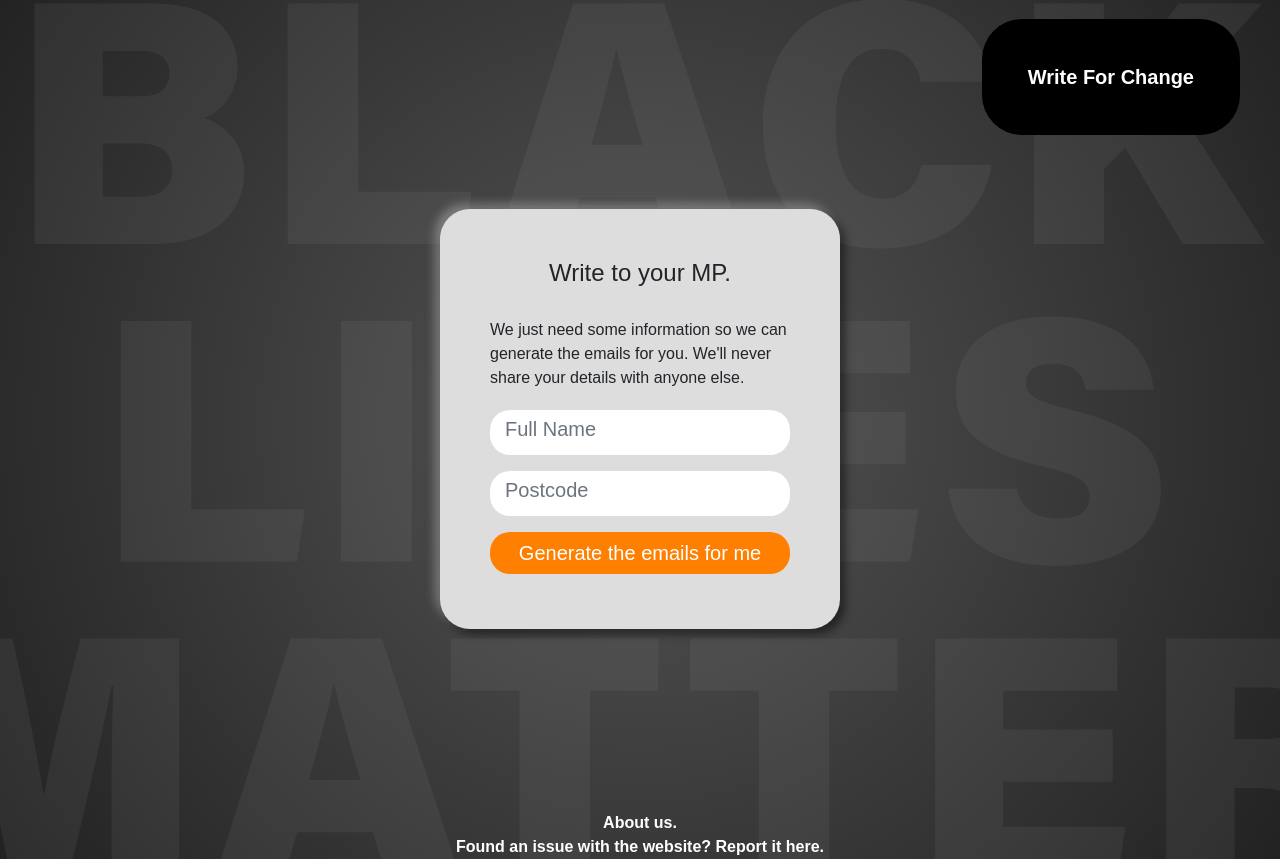
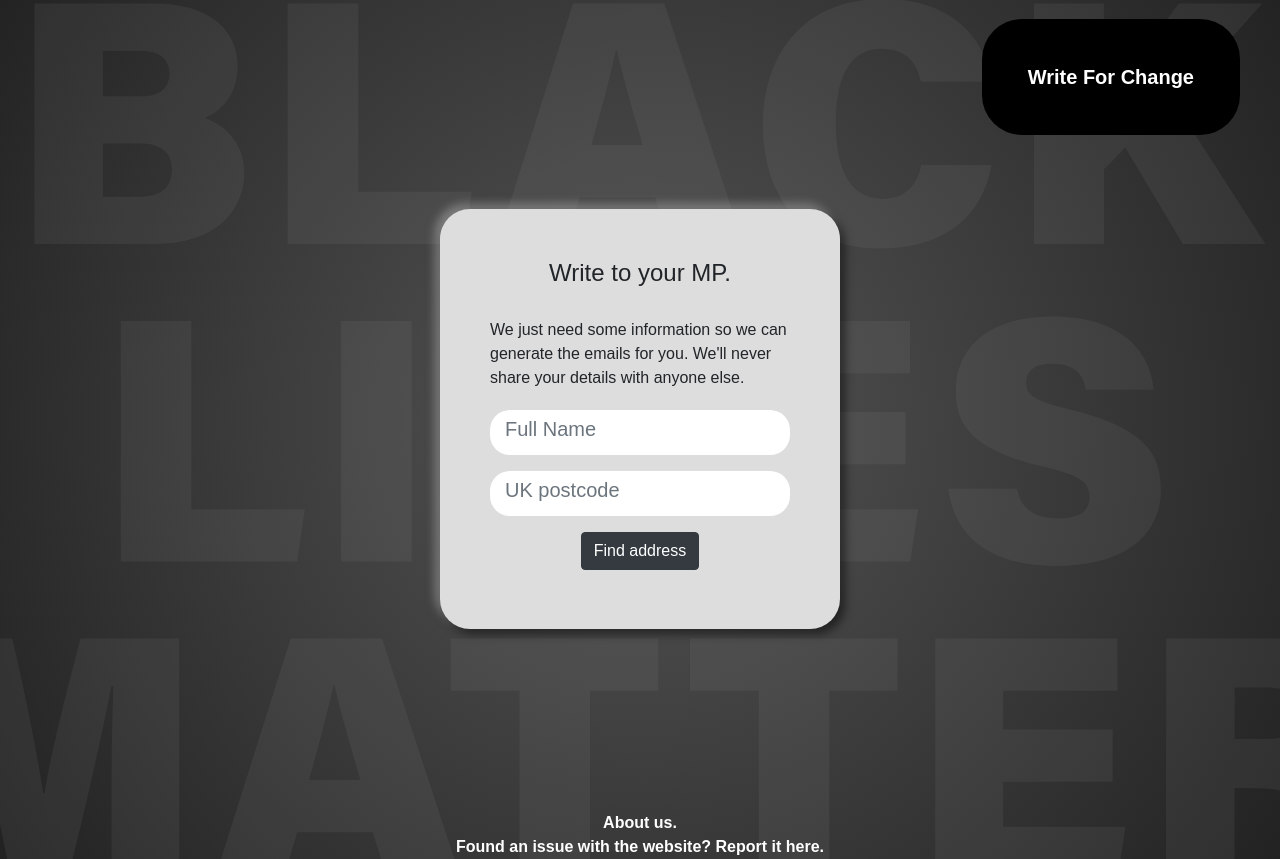
Before and after one commit to Write-For-Change/emaildrafter, a Flask app: page / in a window 1280 px wide. Shown: the part 21-880 px from the top of the page. Run offline with Flask 2, Linux system fonts and the light colour scheme; some libraries are stand-ins or nearby versions.

Commit message:
Lookup address and format MP emails

```diff
--- a/address.py
+++ b/address.py
@@ -34,4 +34,4 @@ def addressExtractor(url):
 
 
 def getAddresses(postcode):
-    return json.dumps(addressExtractor(createQueryURL(postcode)))
+    return sorted(addressExtractor(createQueryURL(postcode)))
--- a/app.py
+++ b/app.py
@@ -1,12 +1,13 @@
-from flask import Flask, render_template, flash, jsonify, request, url_for
+from flask import Flask, render_template, flash, jsonify, request, url_for, make_response
 from flask_wtf import FlaskForm
-from wtforms import StringField
+from wtforms import StringField, SelectField
 from wtforms.validators import DataRequired, Length
-from emails import draftEmails, validatePostcode
+from emails import draftEmails, validatePostcodeApi
 from urllib import parse
 from secrets import token_bytes
 from address import getAddresses
 
+import json
 import logging
 import os
 import sys
@@ -24,45 +25,37 @@ except KeyError:
 app = Flask(__name__)
 app.secret_key = skey
 
-class LandingForm(FlaskForm):
-    fullname = StringField('Full Name', validators=[DataRequired(), Length(min=3)])
-    postcode = StringField('Postcode', validators=[DataRequired(), validatePostcode])
-
 @app.route("/", methods=["GET", "POST"])
 def landing():
-    form = LandingForm()
 
     if request.method == "GET":
-        return render_template("landing.html", form=form)
+        return render_template("landing.html")
     else:
-        if form.validate_on_submit():
-            name = form.fullname.data
-            postcode = form.postcode.data.replace(" ", "")
-            emails = None
-
-            emails = draftEmails(name, postcode)
-
-            a = [
-                {
-                    "email": (e.target["email"]),
-                    "subject_coded": parse.quote(e.subject),
-                    "body_coded": parse.quote(e.body),
-                    "subject": (e.subject),
-                    "body": (e.body),
-                }
-                for e in emails
-            ]
-            # return jsonify(a)
-            return render_template("emails.html", emails=a)
-        else:
-            return render_template("landing.html", form=form)
+        name = request.form["name"]
+        postcode = request.form["postcode"].replace(" ", "")
+        address = request.form.get("address")
+        emails = draftEmails(name, postcode, address)
+        a = [
+            {
+                "email": (e.target["email"]),
+                "subject_coded": parse.quote(e.subject),
+                "body_coded": parse.quote(e.body),
+                "subject": (e.subject),
+                "body": (e.body),
+            }
+            for e in emails
+        ]
+        # return jsonify(a)
+        return render_template("emails.html", emails=a)
 
 
 @app.route("/aboutus")
 def aboutus():
     return render_template("aboutus.html")
 
-
 @app.route("/postcode/<postcode>")
 def postcode(postcode):
-    return getAddresses(postcode)
+    if validatePostcodeApi(postcode):
+        return json.dumps(getAddresses(postcode))
+    else:
+        return make_response({"error": "Invalid postcode"}, 400)
--- /dev/null
+++ b/static/js/landing.js
@@ -0,0 +1,24 @@
+$(document).ready(function(){
+    $('#submit').hide();
+    $('#findAddress').click(function(){
+        $('#postcode-error').remove();
+        $.get('/postcode/' + $('#postcode').val().replace(/\s+/g, ''), function(data, textStatus, jqXHR) {
+            var addresses = JSON.parse(data);
+            if (addresses.length == 0) {
+                $('#postcode-group').append('<span id="postcode-error" style="color: darkred;">No addresses were found for your postcode. Please add your address manually in the emails.</span>');
+                $('#address').prop('required', false);
+            }
+            else {
+                for (i = 0; i < addresses.length; i++) {
+                    $('#address').append('<option>' + addresses[i] + '</option>');
+                    $('#address-group').show();
+                }
+            }
+            $('#findAddress').hide();
+            $('#postcode').hide();
+            $('#submit').show();
+        }).fail(function() {
+            $('#postcode-group').append('<span id="postcode-error" style="color: darkred;">Invalid postcode. Please try again.</span>');
+        });
+    });
+});
--- a/templates/landing.html
+++ b/templates/landing.html
@@ -5,21 +5,21 @@
 	<h2>Write to your MP.</h2>
 	<p>We just need some information so we can generate the emails for you. We'll never share your details with anyone else.</p>
 	<form method="post">
-		{{ form.csrf_token() }}
 		<div class="form-group" style="width: 100%">
-			{{ form.fullname(class_="form-control", placeholder="Full Name") }}
-			{% for error in form.fullname.errors %}
-            <span style="color: darkred;">{{ error }}</span>
-            {% endfor %}
+			<input class="form-control" id="name" name="name" placeholder="Full Name" minlength="3" required>
 		</div>
-		<div class="form-group" style="width: 100%">
-			{{ form.postcode(class_="form-control", placeholder="Postcode") }}
-			{% for error in form.postcode.errors %}
-            <span style="color: darkred;">{{ error }}</span>
-            {% endfor %}
+		<div id="postcode-group" class="form-group" style="width: 100%">
+			<input class="form-control" id="postcode" name="postcode" placeholder="UK postcode" required>
 		</div>
 		<div style="text-align: center; width: 100%">
-			<button type="submit" class="btn btn-dark">Generate the emails for me</button>
+			<button type="button" id="findAddress" class="btn btn-dark">Find address</button>
+		</div>
+		<div id="address-group" class="form-group" style="width: 100%; display: none;">
+			<span>Select your address:</span>
+			<select class="form-control" id="address" name="address" required></select>
+		</div>
+		<div style="text-align: center; width: 100%">
+			<button id="submit" type="submit" class="btn btn-dark">Generate the emails for me</button>
 		</div>
 	</form>
 </div>
--- a/templates/page.html
+++ b/templates/page.html
@@ -22,9 +22,10 @@
     <link rel="stylesheet" href="https://stackpath.bootstrapcdn.com/bootstrap/4.2.1/css/bootstrap.min.css" integrity="sha384-GJzZqFGwb1QTTN6wy59ffF1BuGJpLSa9DkKMp0DgiMDm4iYMj70gZWKYbI706tWS" crossorigin="anonymous">
 
 
-    <script src="https://code.jquery.com/jquery-3.3.1.slim.min.js" integrity="sha384-q8i/X+965DzO0rT7abK41JStQIAqVgRVzpbzo5smXKp4YfRvH+8abtTE1Pi6jizo" crossorigin="anonymous"></script>
+    <script src="https://code.jquery.com/jquery-3.5.1.min.js" integrity="sha384-ZvpUoO/+PpLXR1lu4jmpXWu80pZlYUAfxl5NsBMWOEPSjUn/6Z/hRTt8+pR6L4N2" crossorigin="anonymous"></script>
 	<script src="https://cdnjs.cloudflare.com/ajax/libs/popper.js/1.14.3/umd/popper.min.js" integrity="sha384-ZMP7rVo3mIykV+2+9J3UJ46jBk0WLaUAdn689aCwoqbBJiSnjAK/l8WvCWPIPm49" crossorigin="anonymous"></script>
 	<script src="https://stackpath.bootstrapcdn.com/bootstrap/4.1.3/js/bootstrap.min.js" integrity="sha384-ChfqqxuZUCnJSK3+MXmPNIyE6ZbWh2IMqE241rYiqJxyMiZ6OW/JmZQ5stwEULTy" crossorigin="anonymous"></script>
+	<script src="{{ url_for('static',filename='js/landing.js') }}"></script>
 
 	<title>Write for Change - email your representative with ease.</title>
 	<nav class="navbar navbar-light" style="background-color: #000000;">
```
Also changed, not shown: emails.py (+4 -6 lines), emailtemplates.py (+5 -4 lines).
